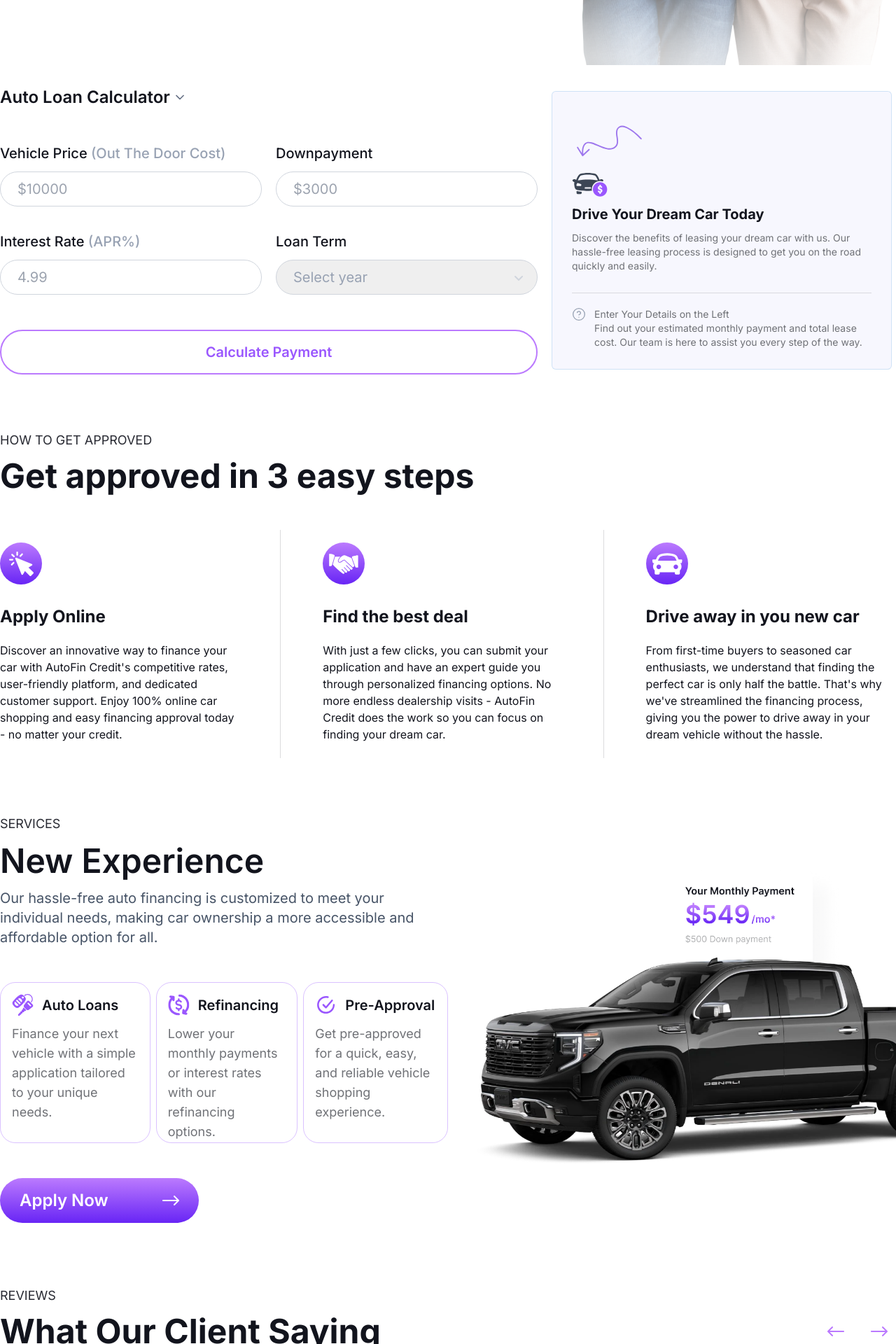
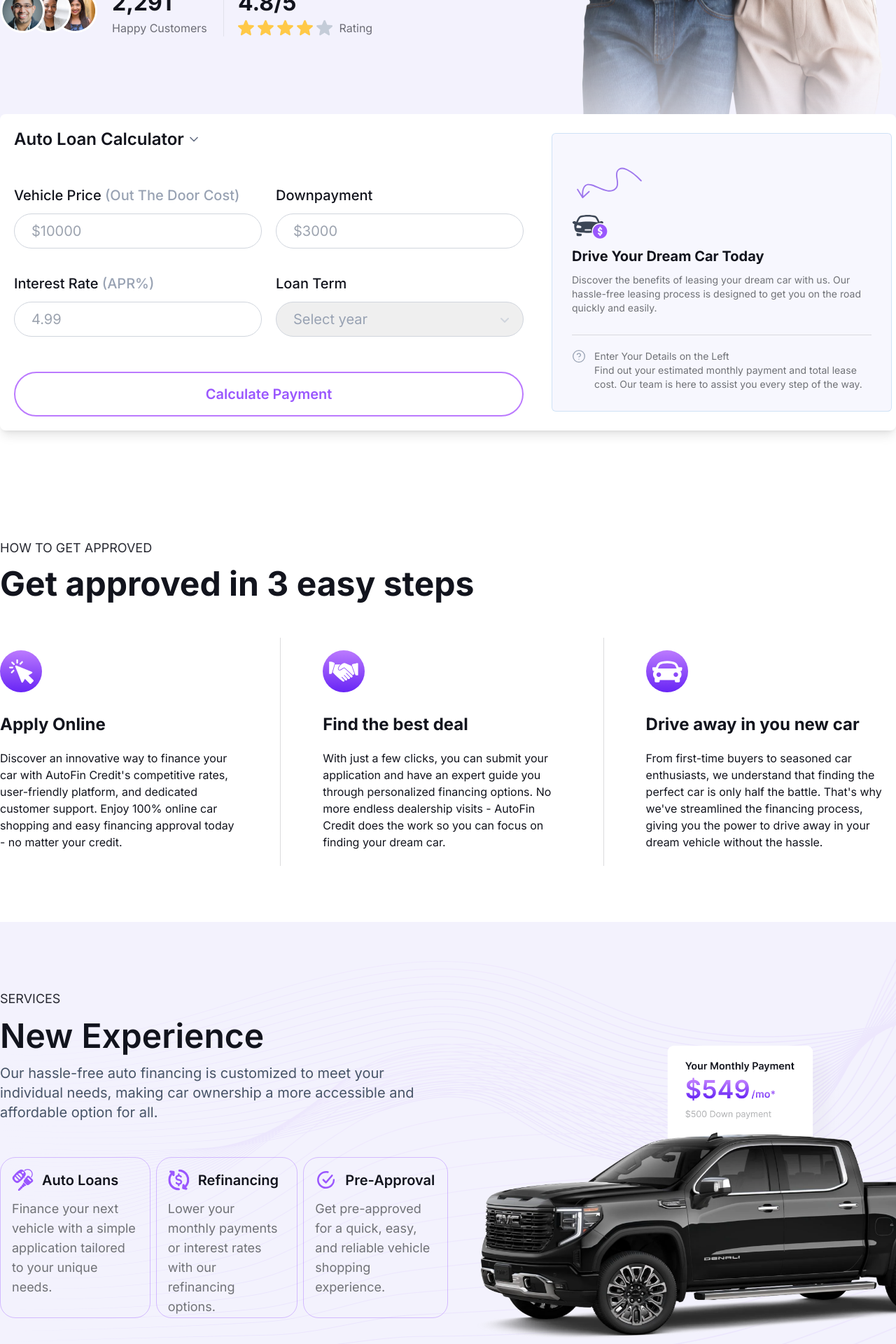
Before and after one commit to abu-kausar/autofin, a Next.js app: page / in a window 1280 px wide. Shown: the part 840-2760 px from the top of the page at 70% size. Built offline with nearby package versions, Linux system fonts and the light colour scheme.

Commit message:
landing modified

```diff
--- a/src/app/(landing)/(routes)/(root)/page.tsx
+++ b/src/app/(landing)/(routes)/(root)/page.tsx
@@ -11,7 +11,6 @@ const HomePage = () => {
   return (
     <div className='font-inter h-auto mx-auto'>
       <Hero/>
-      <LoanCalculator/>
       <GetApproved/>
       <Services/>
       <Reviews />
--- a/src/components/presentation/landing/Banner.tsx
+++ b/src/components/presentation/landing/Banner.tsx
@@ -3,7 +3,7 @@ import Button from './Button'
 
 const Banner = () => {
     return (
-        <div className='mx-auto max-w-[1294px] mb-[98px] h-[400px] rounded-[24px] flex items-center bg-[url("/images/landing/banner.png")] bg-cover font-inter overflow-hidden'>
+        <div className='mx-auto max-w-[1294px] my-[96px] h-[400px] rounded-[24px] flex items-center bg-[url("/images/landing/banner.png")] bg-cover font-inter overflow-hidden'>
             <div className='w-[40%] ml-16 flex flex-col gap-[40px]'>
                 <div className='flex flex-col gap-5 '>
                     <h1 className='text-[36px] text-white font-semibold'>Drive Your Dream Car Today</h1>
--- a/src/components/presentation/landing/Hero.tsx
+++ b/src/components/presentation/landing/Hero.tsx
@@ -2,6 +2,7 @@
 import React, { useState } from 'react'
 import Button from './Button'
 import ApplyModal from '@/components/modal/ApplyModal';
+import LoanCalculator from './LoanCalculator';
 
 const Hero = () => {
     const [isModalVisible, setIsModalVisible] = useState(false);
@@ -15,6 +16,7 @@ const Hero = () => {
     };
 
     return (
+        <div className='relative max-w-[1600px] bg-[#F3F2FD] mx-auto pt-[96px] pb-[200px] mb-[380px]'>
             <div className='mx-auto max-w-[1294px] flex items-center mt-[60px]'>
                 <div className='w-1/2 flex flex-col gap-5'>
                     <h1 className='text-[72px] font-semibold leading-[75px]'>Affordable Auto Financing Made Simple</h1>
@@ -46,9 +48,13 @@ const Hero = () => {
                 </div>
                 <img src="/images/landing/hero.png" alt="hero" className='w-1/2 h-[100vh]' />
 
-            {isModalVisible && <ApplyModal isVisible={isModalVisible} onClose={closeModal}/>}
+                {isModalVisible && <ApplyModal isVisible={isModalVisible} onClose={closeModal} />}
+            </div>
+
+            {/* LoanCalculator positioned here */}
+            <LoanCalculator />
         </div>
     )
 }
 
-export default Hero
+export default Hero;
--- a/src/components/presentation/landing/HiddenFees.tsx
+++ b/src/components/presentation/landing/HiddenFees.tsx
@@ -18,7 +18,8 @@ const fees = [
 
 const HiddenFees = () => {
     return (
-        <div className='mx-auto max-w-[1294px] font-inter mb-[80px] flex items-center gap-5'>
+        <div className='max-w-[1600px] bg-[url("/images/bg.png")] mx-auto py-[96px]'>
+            <div className='mx-auto max-w-[1294px] font-inter flex items-center gap-5'>
                 <div className='w-1/2 flex items-center justify-center'>
                     <img src="/images/landing/cars.png" alt="cars" width={550} />
                 </div>
@@ -43,6 +44,7 @@ const HiddenFees = () => {
                     />
                 </div>
             </div>
+        </div>
     )
 }
 
--- a/src/components/presentation/landing/LoanCalculator.tsx
+++ b/src/components/presentation/landing/LoanCalculator.tsx
@@ -9,8 +9,8 @@ const LoanCalculator = () => {
   const [loanDetails, setLoanDetails] = useState<{ monthlyInstallment: string; totalPayment: string } | null>(null);
 
   return (
-    <div className='mb-[80px] mx-auto max-w-[1294px] mt-[30px] flex items-center gap-5'>
-      <div className='w-[60%] flex flex-col gap-[50px]'>
+    <div className='absolute left-0 right-0 mx-auto transform translate-y-[50%] bottom-0 bg-white max-w-[1294px] flex items-center gap-5 rounded-[8px] shadow-lg'>
+      <div className='w-[60%] flex flex-col gap-[50px] p-5'>
         <span className='flex items-center gap-1'>
           <h3 className='text-2xl font-semibold text-bgBlack'>Auto Loan Calculator</h3>
           <img src="/images/landing/chevron-down.svg" alt="" />
--- a/src/components/presentation/landing/Reviews.tsx
+++ b/src/components/presentation/landing/Reviews.tsx
@@ -8,7 +8,7 @@ const Reviews = () => {
     const [rightIsHovered, setRightIsHovered] = useState(false);
 
     return (
-        <div className='mx-auto max-w-[1294px] font-inter mb-[80px]'>
+        <div className='mx-auto max-w-[1294px] font-inter my-[96px]'>
             <div className='flex flex-col gap-[50px]'>
                 <div className='flex flex-col gap-[10px]'>
                     <p className='text-lg font-normal text-bgBlack opacity-90'>REVIEWS</p>
--- a/src/components/presentation/landing/Services.tsx
+++ b/src/components/presentation/landing/Services.tsx
@@ -4,7 +4,8 @@ import { totalServices } from './utils/totalServices'
 
 const Services = () => {
     return (
-        <div className='mx-auto max-w-[1294px] flex items-center mb-[90px]'>
+        <div className='max-w-[1600px] bg-[url("/images/bg.png")] mx-auto py-[96px]'>
+            <div className='mx-auto max-w-[1294px] flex items-center'>
                 <div className='w-1/2 flex flex-col gap-[50px]'>
                     <div className='flex flex-col gap-3'>
                         <p className='text-lg font-normal text-bgBlack opacity-90'>SERVICES</p>
@@ -16,7 +17,7 @@ const Services = () => {
                             totalServices.map((service, idx) => (
                                 <div key={idx} className='p-4 border border-[#9A57FE5C] hover:border-[#9A57FE] hover:shadow-[6px_21px_24.7px_0_rgba(154,87,254,0.19)] h-[230px] rounded-[22px] flex flex-col gap-3'>
                                     <div className='flex gap-3 items-center'>
-                                    <img src={service.image} alt="" className='h-[31px] w-[31px]'/>
+                                        <img src={service.image} alt="" className='h-[31px] w-[31px]' />
                                         <h3 className='text-xl text-bgBlack font-semibold'>{service.name}</h3>
                                     </div>
                                     <p className='text-lg font-normal text-[#707277]'>{service.description}</p>
@@ -31,6 +32,7 @@ const Services = () => {
                 </div>
                 <img src="/images/landing/car.png" alt="car" height={350} className='w-1/2' />
             </div>
+        </div>
     )
 }
 
```
Also changed, not shown: public/images/bg.png (added). Lines whose indentation alone changed are shown as unchanged.
